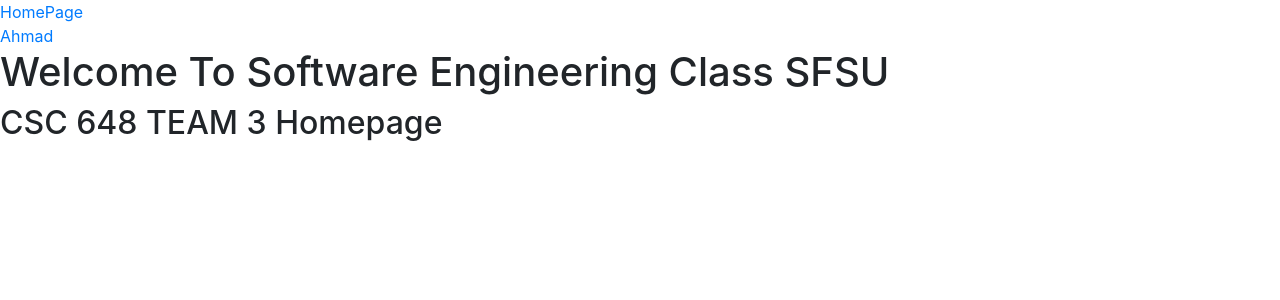
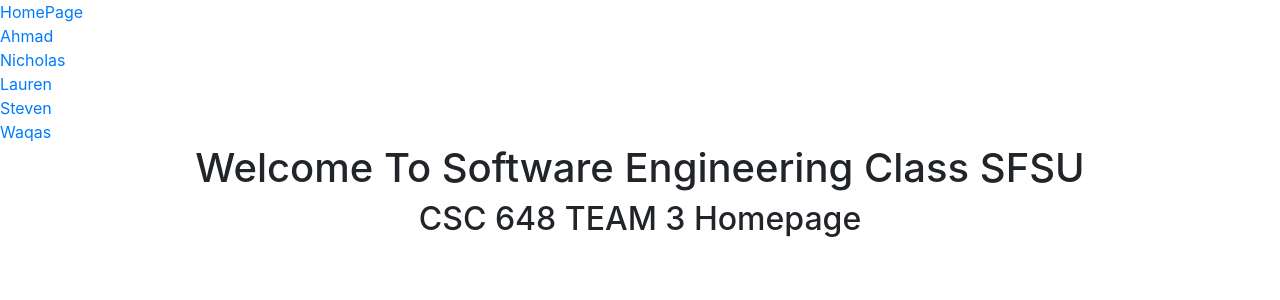
Before and after one commit to AhmadCR7/SFSU-Market, a React (Create React App) app in the folder application/client/: page /home in a window 1280 px wide. Shown: the top 300 px of the page. Built offline with nearby package versions, Linux system fonts and the light colour scheme.

Commit message:
homepage+links

```diff
--- a/application/client/src/App.js
+++ b/application/client/src/App.js
@@ -20,11 +20,35 @@
               Ahmad
             </Link>
           </div>
+          <div>
+            <Link to="/nickgreensf" class="button">
+              Nicholas
+            </Link>
+          </div>
+          <div>
+            <Link to="/laurenlukee" class="button">
+              Lauren
+            </Link>
+          </div>
+          <div>
+            <Link to="/stevenmchenry01" class="button">
+              Steven
+            </Link>
+          </div>
+          <div>
+            <Link to="/WaqasHassan7" class="button">
+              Waqas
+            </Link>
+          </div>
         </div>
 
         <Switch>
+          <Route path="/home" component={Homepage}></Route>
           <Route path="/ahmadcr7" component={AhmadApp} />
-          <Route path="/home" component={Homepage}></Route>
+          <Route path="/nickgreensf" />
+          <Route path="/laurenlukee" />
+          <Route path="/stevenmchenry01" />
+          <Route path="//WaqasHassan7" />
         </Switch>
       </div>
     </BrowserRouter>
--- a/application/client/src/component/Ahmad.js
+++ b/application/client/src/component/Ahmad.js
@@ -1,7 +1,7 @@
 import React from "react";
 
 const AhmadApp = () => {
-  return <h4>About me AHMAD</h4>;
+  return <h1> About Ahmad coming soon ...</h1>;
 };
 
 export default AhmadApp;
--- a/application/client/src/component/Homepage.js
+++ b/application/client/src/component/Homepage.js
@@ -3,9 +3,10 @@
 const Homepage = () => {
   return (
     <p>
-      <h1>Welcome To Software Engineering Class SFSU </h1>
-
-      <h2>CSC 648 TEAM 3 Homepage</h2>
+      <center>
+        <h1>Welcome To Software Engineering Class SFSU </h1>
+        <h2>CSC 648 TEAM 3 Homepage</h2>
+      </center>
     </p>
   );
 };
```
